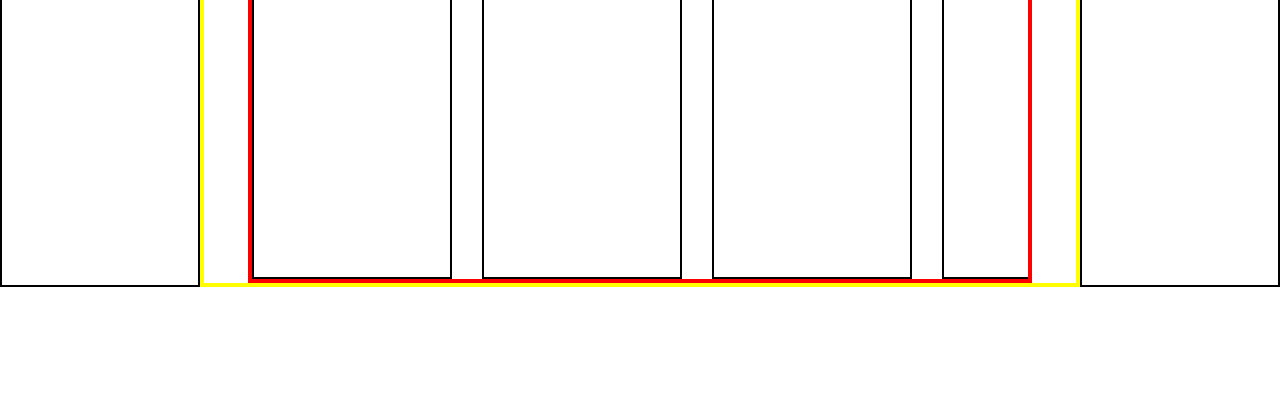
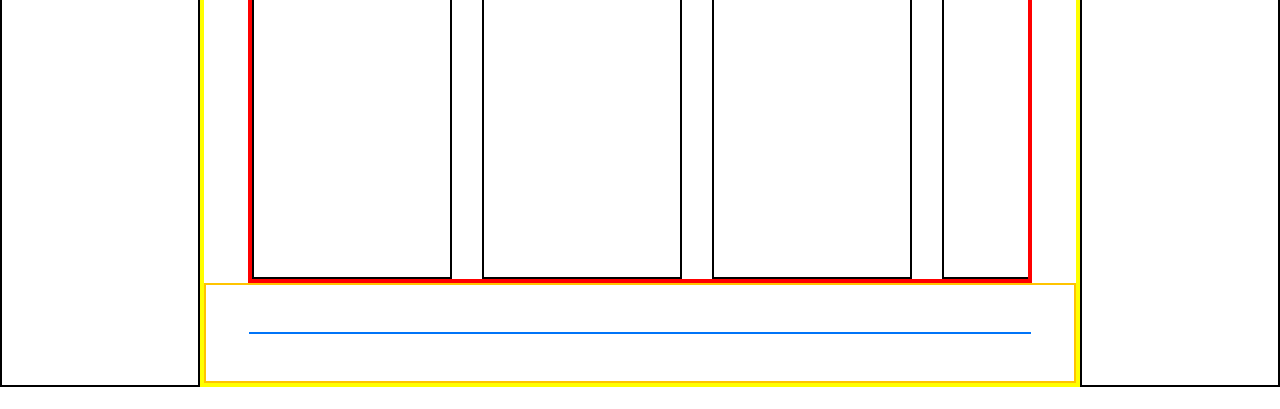
Before and after one commit to johanelgstrom/JS-Gruppuppgift-Grupp3, a website built with Parcel: page src/products.html in a window 1280 px wide. Shown: the part 391-800 px from the top of the page. Built offline with nearby package versions, Linux system fonts and the light colour scheme.

```diff
--- a/src/products.html
+++ b/src/products.html
@@ -44,6 +44,10 @@
                     <div class="campaign-item"></div>
                     <div class="campaign-item"></div>
                 </div>
+                <!-- BLUE LINE -->
+                <div class="blue-line-container">
+                    <div class="blue-line"></div>
+                </div>
             </div>
         </main>
     </body>
--- a/src/scss/_products.scss
+++ b/src/scss/_products.scss
@@ -98,5 +98,18 @@
                 }
             }
         }
+        .blue-line-container {
+            display: flex;
+            align-items: center;
+            justify-content: center;
+            border: 2px solid rgb(255, 196, 0);
+            width: 100%;
+            height: 100px;
+            .blue-line {
+                width: 90%;
+                height: 3%;
+                background-color: rgb(0, 116, 248);
+            }
+        }
     }
 }
```
